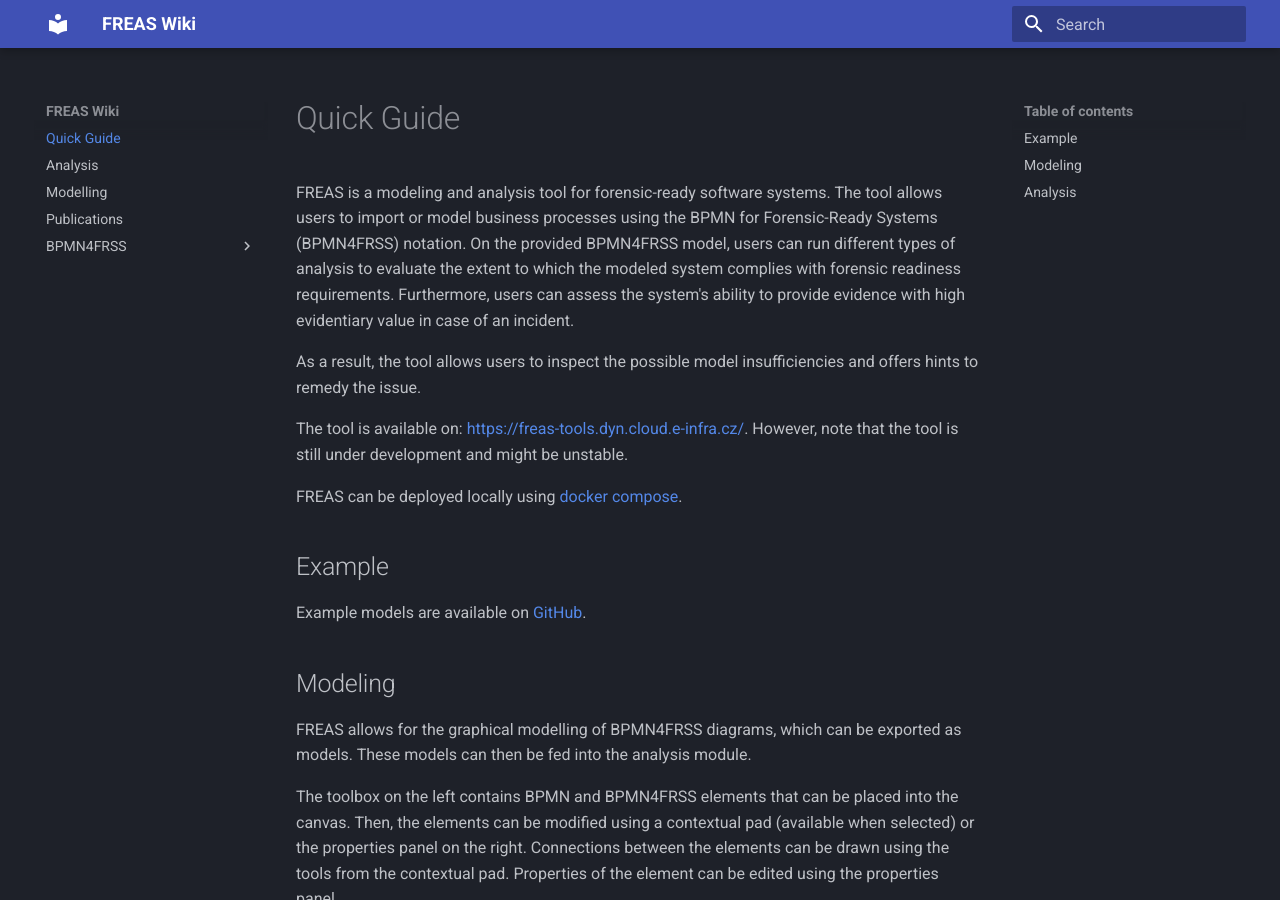
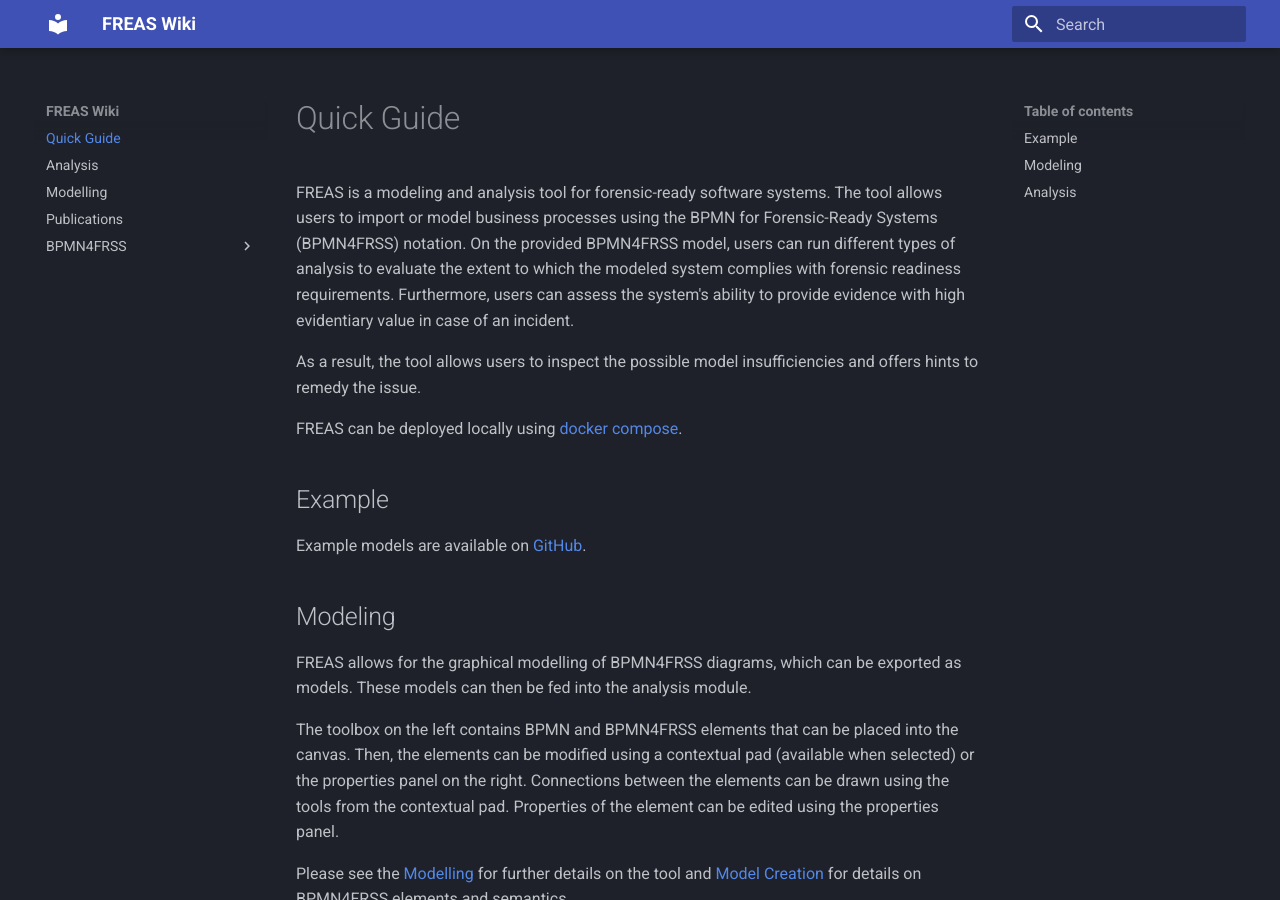
Before and after one commit to FREAS-tools/wiki, an MkDocs documentation site: the page built from docs/index.md, in a window 1280 px wide and 900 px high. Built offline with MkDocs 1.6.1 and Material for MkDocs 9.7.7, drawn with Linux system fonts in a browser that asks for light colours.

Commit message:
removed the live demo

```diff
--- a/docs/index.md
+++ b/docs/index.md
@@ -3,8 +3,6 @@
 FREAS is a modeling and analysis tool for forensic-ready software systems. The tool allows users to import or model business processes using the BPMN for Forensic-Ready Systems (BPMN4FRSS) notation. On the provided BPMN4FRSS model, users can run different types of analysis to evaluate the extent to which the modeled system complies with forensic readiness requirements. Furthermore, users can assess the system's ability to provide evidence with high evidentiary value in case of an incident.
 
 As a result, the tool allows users to inspect the possible model insufficiencies and offers hints to remedy the issue.
-
-The tool is available on: [https://freas-tools.dyn.cloud.e-infra.cz/](https://freas-tools.dyn.cloud.e-infra.cz/). However, note that the tool is still under development and might be unstable.
 
 FREAS can be deployed locally using [docker compose](https://raw.githubusercontent.com/FREAS-tools/freas-demo/main/docker-compose.yml).
 
```
